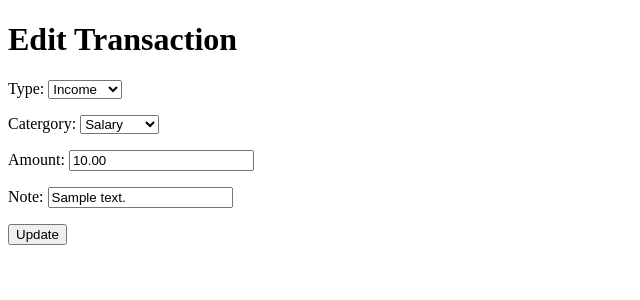
After one commit to LUYIMBAZIOSCAR/my_budget_tracker, a Django app: page /tracker/edit_transaction/1 in a window 1280 px wide. The commit adds this page. Shown: the top 300 px of the page, without its empty margins (0-640 px from the left). Run offline with Django 5.2, Linux system fonts and the light colour scheme; a user stored in the database is signed in; tables that the repository leaves empty hold one stand-in row (values such as "Sample post").

Commit message:
implemented editing a transaction

```diff
--- /dev/null
+++ b/budget_tracker/tracker/templates/tracker/edit_transaction.html
@@ -0,0 +1,20 @@
+<!DOCTYPE html>
+<html lang="en">
+<head>
+    <meta charset="UTF-8">
+    <meta name="viewport" content="width=device-width, initial-scale=1.0">
+    <title>Edit transaction</title>
+</head>
+<body>
+    <main>
+<h1>Edit Transaction</h1>
+<form action="{% url 'edit_transaction' transaction.id %}" method="post">
+{% csrf_token %}
+{{ form.as_p }}
+<button type="submit">Update</button>
+</form>
+
+    </main>
+
+</body>
+</html>
--- a/budget_tracker/tracker/templates/tracker/view_transactions.html
+++ b/budget_tracker/tracker/templates/tracker/view_transactions.html
@@ -14,6 +14,7 @@
                     <th>Type</th>
                     <th>Catergory</th>
                     <th>Amount</th>
+                    <th>Action</th>
                 </tr>
 
             </thead>
@@ -23,6 +24,11 @@
                     <td>{{ transaction.type }}</td>
                     <td>{{ transaction.catergory }}</td>
                     <td>{{ transaction.amount }}</td>
+                    <td>
+                        <a href="{% url 'edit_transaction' transaction.id %}">
+                            Edit
+                        </a>
+                    </td>
                 </tr>
                 {% endfor %}
 
--- a/budget_tracker/tracker/urls.py
+++ b/budget_tracker/tracker/urls.py
@@ -1,10 +1,11 @@
 from django.urls import path
-from .views import dashboard,add_transaction,view_transactions
+from .views import dashboard,add_transaction,view_transactions,edit_transaction
 
 
 urlpatterns=[
     path('dashboard/',dashboard,name='dashboard'),
     path('add_transaction',add_transaction,name='add_transaction'),
-    path('transactions/',view_transactions,name='transactions')
+    path('transactions/',view_transactions,name='transactions'),
+    path('edit_transaction/<int:transaction_id>',edit_transaction,name='edit_transaction')
 
 ]
--- a/budget_tracker/tracker/views.py
+++ b/budget_tracker/tracker/views.py
@@ -1,4 +1,4 @@
-from django.shortcuts import render,redirect
+from django.shortcuts import render,redirect,get_object_or_404
 from django.contrib.auth.decorators import login_required
 from .forms import TransactionForm
 from .models import Transaction
@@ -29,3 +29,17 @@ def add_transaction(request):
 def view_transactions(request):
     transactions=Transaction.objects.all()
     return render(request,'tracker/view_transactions.html',{'transactions':transactions})
+
+#view function to edit a transaction
+def edit_transaction(request,transaction_id):
+    transaction=get_object_or_404(Transaction,user=request.user,id=transaction_id)
+    if request.method=='POST':
+        form=TransactionForm(request.POST,instance=transaction)
+        if form.is_valid():
+            form.save()
+            return redirect('transactions')
+    else:
+        form=TransactionForm(instance=transaction)
+
+
+    return render(request,'tracker/edit_transaction.html',{'form':form,'transaction':transaction})
```
